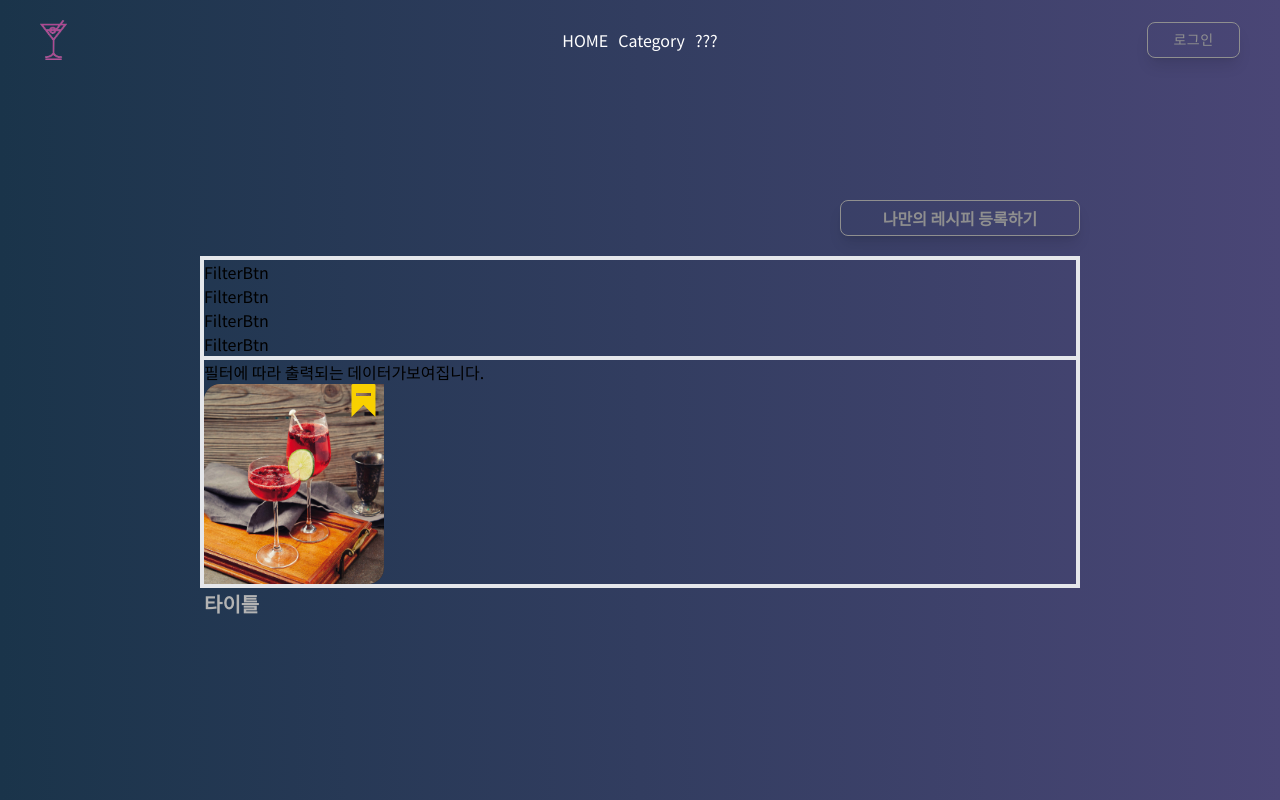
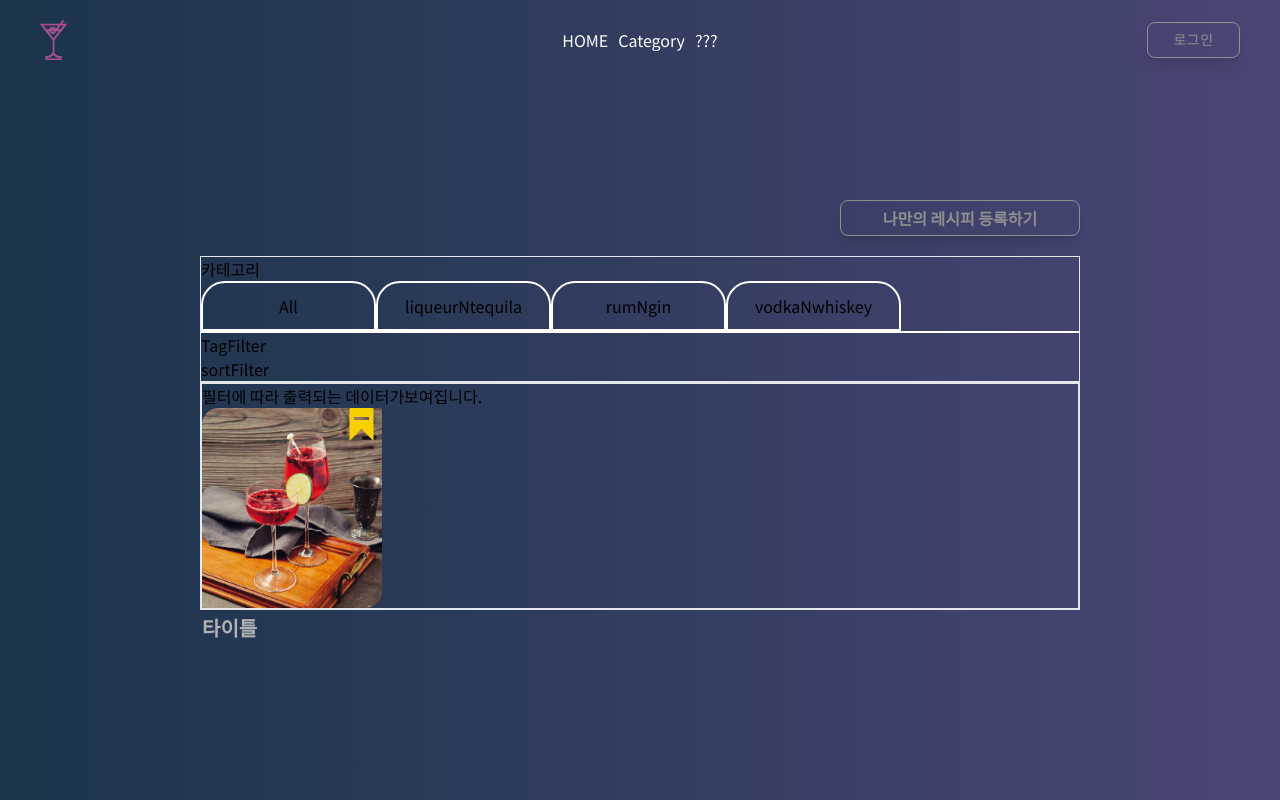
Before and after one commit to codestates-seb/seb44_main_002, a React (Create React App) app in the folder client/: page /category in a window 1280 px wide. Built offline with nearby package versions, Linux system fonts and the light colour scheme.

Commit message:
chore: categoryBtn 스타일링

```diff
--- a/client/src/pages/Category/Category.js
+++ b/client/src/pages/Category/Category.js
@@ -28,7 +28,7 @@ export default function Category() {
           </HoverButton>
         </div>
 
-        <div className=" border-2 border-solid border-red">
+        <div className=" border-1 border-solid border-red">
           {/* 필터 */}
           <Filter setfitlerCondtion={setfitlerCondtion} />
           {/* 필터에 따라 출력되는 데이터 */}
--- a/client/src/pages/Category/CategoryBtn.js
+++ b/client/src/pages/Category/CategoryBtn.js
@@ -1,3 +1,12 @@
-export default function CategoryBtn({ data, idx }) {
-  return <div>FilterBtn</div>;
+export default function CategoryBtn({ data, idx, selectMenuHandler }) {
+  return (
+    <button
+      onClick={() => {
+        selectMenuHandler(idx, 'category');
+      }}
+      className="w-[175px] h-[50px] border-2 border-solid border-white rounded-tl-3xl rounded-tr-3xl"
+    >
+      {data.title}
+    </button>
+  );
 }
--- a/client/src/pages/Category/Filter.js
+++ b/client/src/pages/Category/Filter.js
@@ -7,23 +7,31 @@ export default function Filter({ setfitlerCondtion }) {
   //카테고리 category_one / category_two / cateory_three
 
   // ,  로 구분
-  //   const selectMenuHandler = (idx) => {
-  //     setfitlerCondtion(idx);
-  //     setType(filterBtnData[idx].type);
-  //   };
+
+  //필터링 클릭했을 때 카테고리/태그/정렬 타입 인지 검사후 idx 적용
+  const selectMenuHandler = (idx, type) => {
+    // setfitlerCondtion(idx);
+    // setType(filterBtnData[idx].type);
+  };
 
   return (
-    <div className="w-[100%] border-2 border-solid border-red ">
+    <div className="w-[100%] border-[1px] border-solid border-red ">
+      카테고리
       {/* CategoryFilter */}
-      <div>
+      <div className="flex border-b-2 border-solid border-white">
         {CategoryFilter.map((data, idx) => (
-          <CategoryBtn key={data.id} data={data} idx={idx} />
+          <CategoryBtn
+            key={data.id}
+            data={data}
+            idx={idx}
+            selectMenuHandler={selectMenuHandler}
+          />
         ))}
       </div>
       {/* TagFilter */}
-      <div></div>
+      <div className=" ">TagFilter</div>
       {/* sortFilter */}
-      <div></div>
+      <div>sortFilter</div>
     </div>
   );
 }
```
